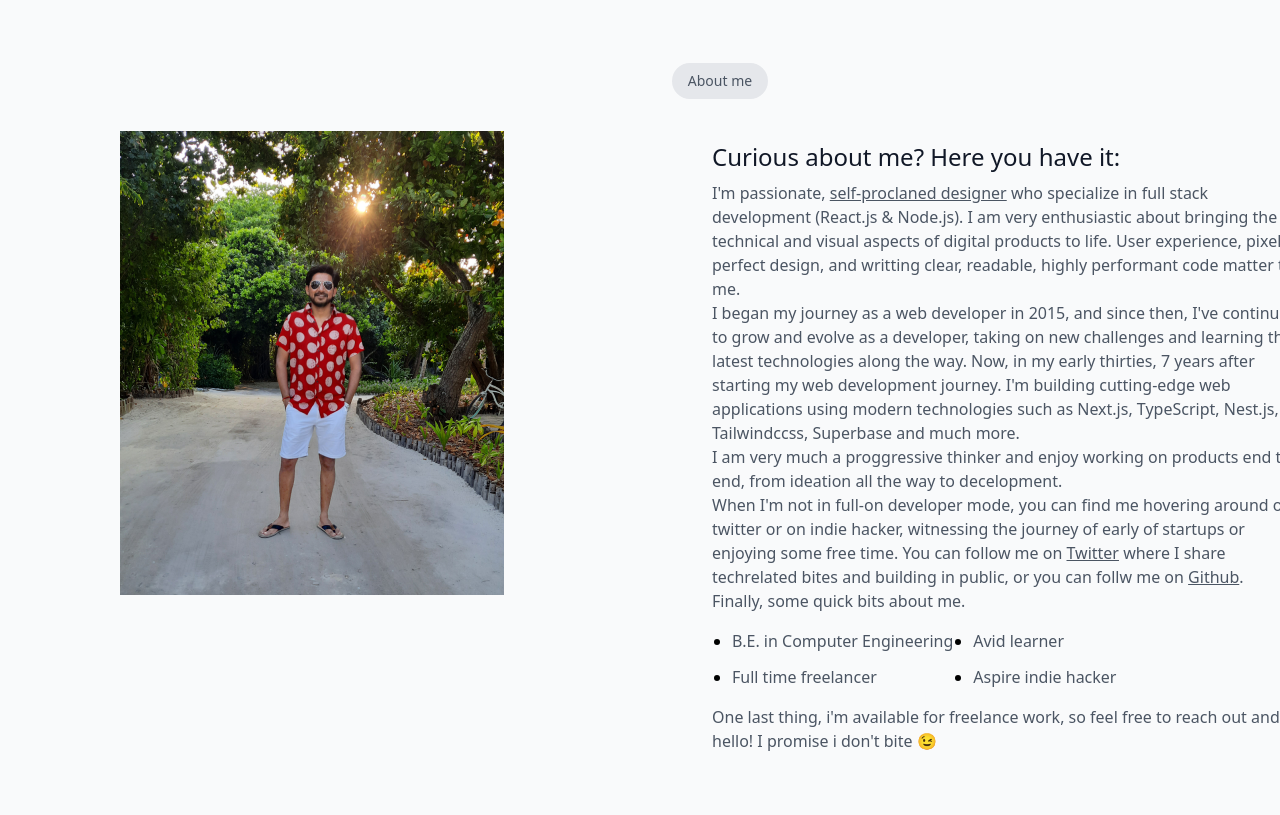
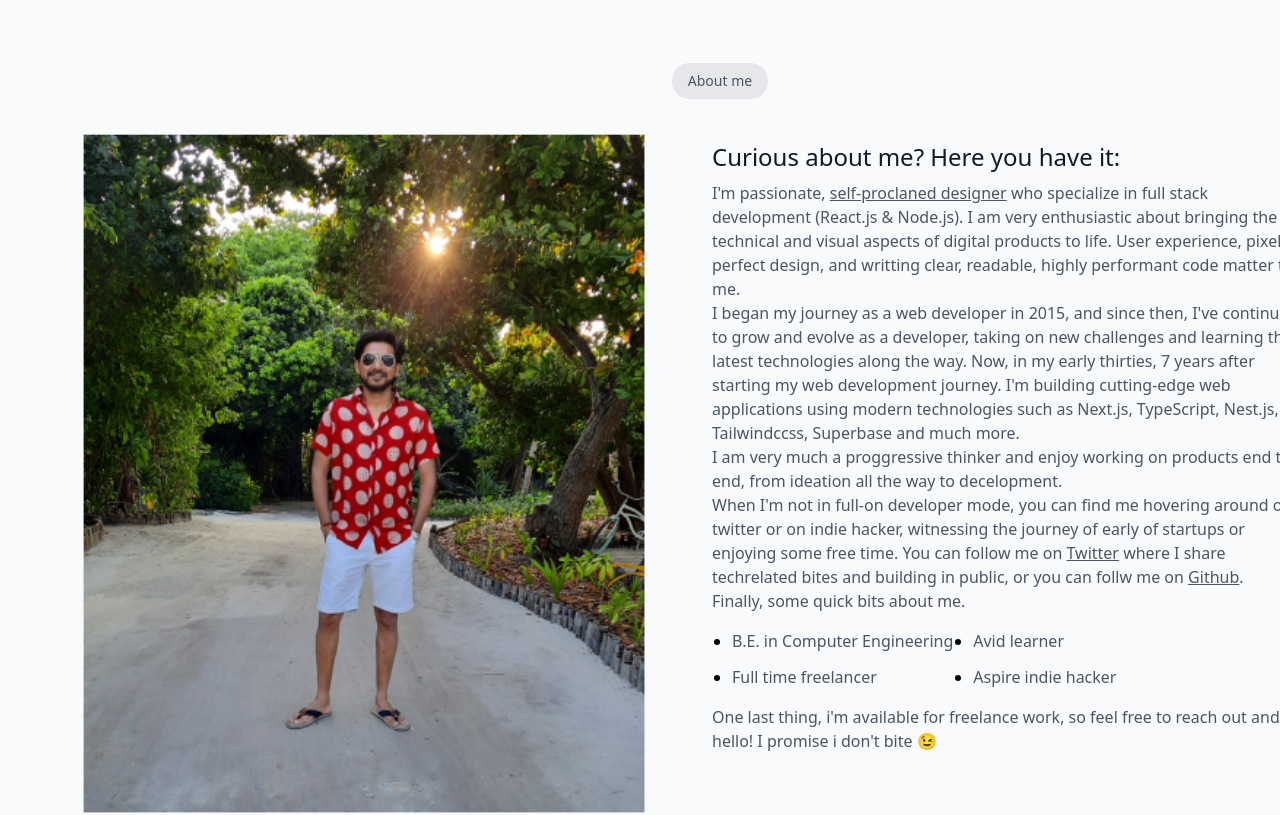
Before and after one commit to Galtbatzana/personal-portfolio, a Next.js app: page / in a window 1280 px wide. Shown: the part 860-1675 px from the top of the page. Built offline with nearby package versions, Linux system fonts and the light colour scheme.

Commit message:
position relative image

```diff
--- a/pages/components/AboutMe.js
+++ b/pages/components/AboutMe.js
@@ -10,9 +10,9 @@ export function Aboutme() {
                     </p>
                 </div>
                 <div className="lg:w-[1216px] lg:flex mx-auto g-12 bg-[#F9FAFB]">
-                    <div className="sm:pb-12">
-                        <div className="sm:w-[320px] lg:w-[584px]">
-                            <Image src="/images/Pic01.png" width={400} height={480} />
+                    <div className="sm:pb-12 w-full aspect-[5/6]">
+                        <div className="sm:w-[280px] sm:h-[360px] lg:w-[584px] relative sm:right-10 bg-[slate-50]">
+                            <Image src="/images/Pic01.png" width={400} height={480} className="relative block object-cover w-full"/>
                         </div>
                     </div>
                     <div className="lg:flex-col p-4">
--- a/pages/components/Footer.js
+++ b/pages/components/Footer.js
@@ -13,33 +13,37 @@ export function Footer () {
         <div className="mx-auto sm:w-[375px] lg:w-[1440px] bg-white">
             <div className="mx-auto lg:w-[1216px] sm-[343px] flex-col text-center justify-center pt-24">
                     <p className="bg-[#E5E7EB] text-[#4B5563] px-[20px] py-2 inline text-sm font-medium rounded-[12px]">
-                        get in touch
+                        Get in touch
                     </p>
-                    <p className="mt-8 sm:mx-10 text-[#4B5563]">
+                    <p className="mt-8 sm:mx-10 text-[#4B5563] text-[20px]">
                         What’s next? Feel free to reach out to me if you're looking for a developer, have a query, or simply want to connect.
                     </p>
             </div>
             <div className="mx-auto mb-8 py-4 text-[#4B5563] flex flex-col gap-4">
-                <div className="flex justify-items-center">
+                <div className="flex justify-center gap-4">
                     <div><MdMailOutline className="text-xl"/></div>
                     <a href="#" className="text-[#111827] font-bold">reachsagarshah@gmail.com</a>
                     <div><BiWindows className="text-xl"/></div>
                 </div>
-                <div className="flex justify-items-center">
+                <div className="flex justify-center gap-4">
                     <div><FiPhone className="text-xl"/></div>
                     <p className="text-[#111827] font-bold">+91 8980500565</p>
                     <div><BiWindows className="text-xl"/></div>
                 </div>
-                <div className="flex flex-col justify-items-center gap-4">
+                <div className="flex flex-col items-center gap-4">
                     <p>You may also find me on these platforms!</p>
-                    <div className="flex">
+                    <div className="flex gap-4">
                         <LuGithub className="h-[24px] w-[24px] text-[#4B5563]"/>
                         <FiTwitter className="h-[24px] w-[24px] text-[#4B5563]"/>
                         <FiFigma className="h-[24px] w-[24px] text-[#4B5563]"/>
                     </div>
                 </div>
+                <div className="flex bg-[#F9FAFB] justify-center items-center gap-4 px-2 py-6">
+                    <img className="w-[15px] h-[15px]" src="/images/Icon.png"></img>
+                    <p className="text-[#4B5563] text-[14px]">2023 | Designed and coded with ❤️️ by Sagar Shah</p>
+
+                </div>
             </div>
-
         </div>
     );
 }
--- a/pages/components/Work.js
+++ b/pages/components/Work.js
@@ -44,7 +44,7 @@ const workData = [
 
 export function WorkCard ({ isReverse = false }) {
     return (
-        <div className={`shadow rounded-xl pb-4 lg:flex ${isReverse ? "lg:flex-row-reverse" : ""} `}>
+        <div className={`shadow rounded-xl pb-4 my-6 lg:flex ${isReverse ? "lg:flex-row-reverse" : ""} `}>
             <div className="bg-[#F3F4F6] rounded-xl mb-8 w-full">
                 <Image src="/images/work.png" width={279} height={279} className="w-full rounded-lg p-10"/>
             </div>
@@ -82,36 +82,3 @@ export function WorkCard ({ isReverse = false }) {
         </div>
     )
 };
-
-    // <div className={`shadow rounded-xl pb-4 lg:flex ${isReverse ? "lg:flex-row-reverse" : ""}`}>
-    //     <div className="bg-slate-200 rounded-xl flex-1 mb-8">
-    //         <Image src="/images/work.png" width={279} height={279} className="w-full rounded-lg p-10"/>
-    //     </div>
-    //     <div className="flex-1 lg:p-12 sm:mx-8">
-    //         <p className="text-[#111827] font-semibold sm:w-[279px]">
-    //             Fiskil
-    //         </p>
-    //         <p className="text-[#4B5563] py-6 sm:w-[279px]">
-    //             Lorem ipsum dolor sit amet, consectetur
-    //             adipiscing elit. Maecenas nec urna ac
-    //             tellus volutpat viverra. Vestibulum
-    //             ante ipsum primis in faucibus orci
-    //             luctus et ultrices posuere cubilia curae.
-    //         </p>
-    //         <div className="flex flex-wrap pb-6 sm:w-[279px] gap-2 text-[#4B5563]">
-    //             <Tags name="React"/>
-    //             <Tags name="Next.js"/>
-    //             <Tags name="Typescript"/>
-    //             <Tags name="Nest.js"/>
-    //             <Tags name="PostgreSQL"/>
-    //             <Tags name="Tailwindcss"/>
-    //             <Tags name="Figma"/>
-    //             <Tags name="Cypress"/>
-    //             <Tags name="Storybook"/>
-    //             <Tags name="Git"/>
-    //         </div>
-    //         <div>
-    //             <TbExternalLink />
-    //         </div>
-    //     </div>
-    // </div>
--- a/pages/index.js
+++ b/pages/index.js
@@ -19,7 +19,7 @@ const inter = Inter({ subsets: ["latin"] });
 
 export default function Home() {
   return (
-    <main  className="max-w-[1440px] mx-auto bg-red-200">
+    <main  className="max-w-[1440px] mx-auto">
 
       <Header />
       <Hero />
```
Also changed, not shown: public/images/Icon.png (added).
